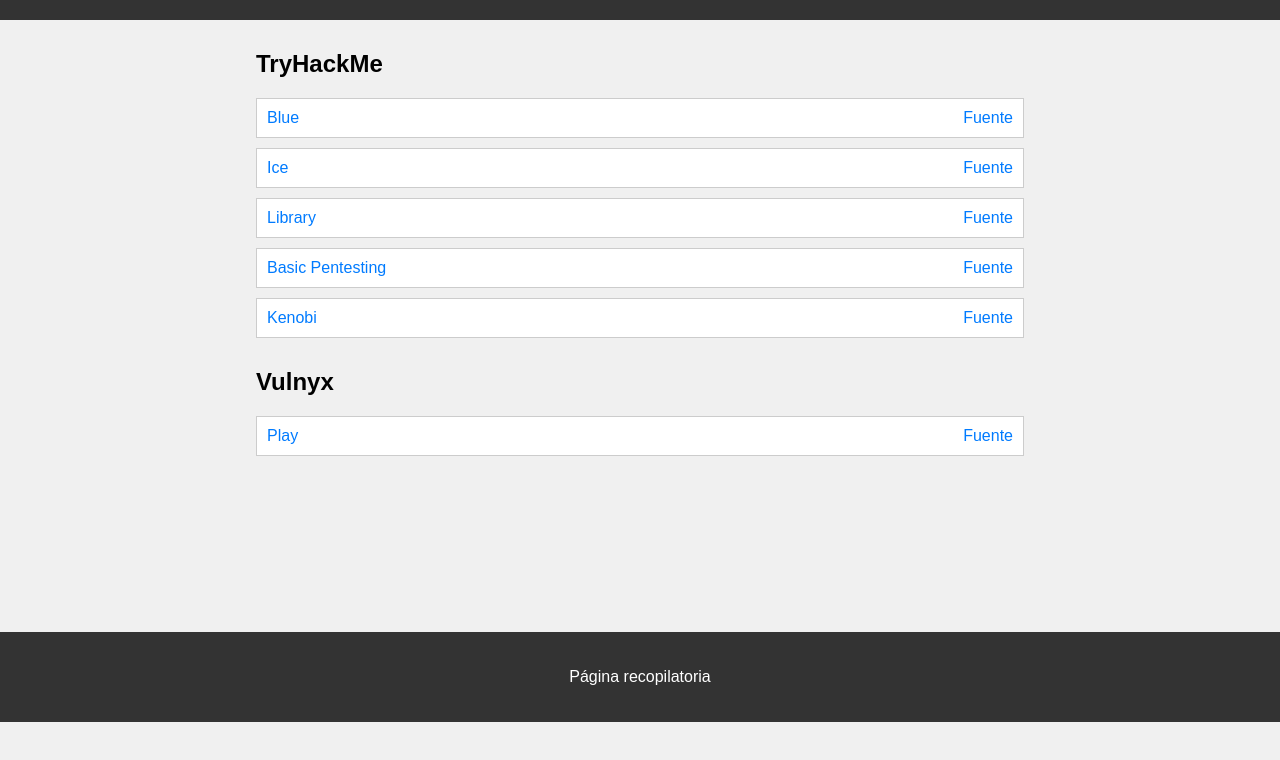
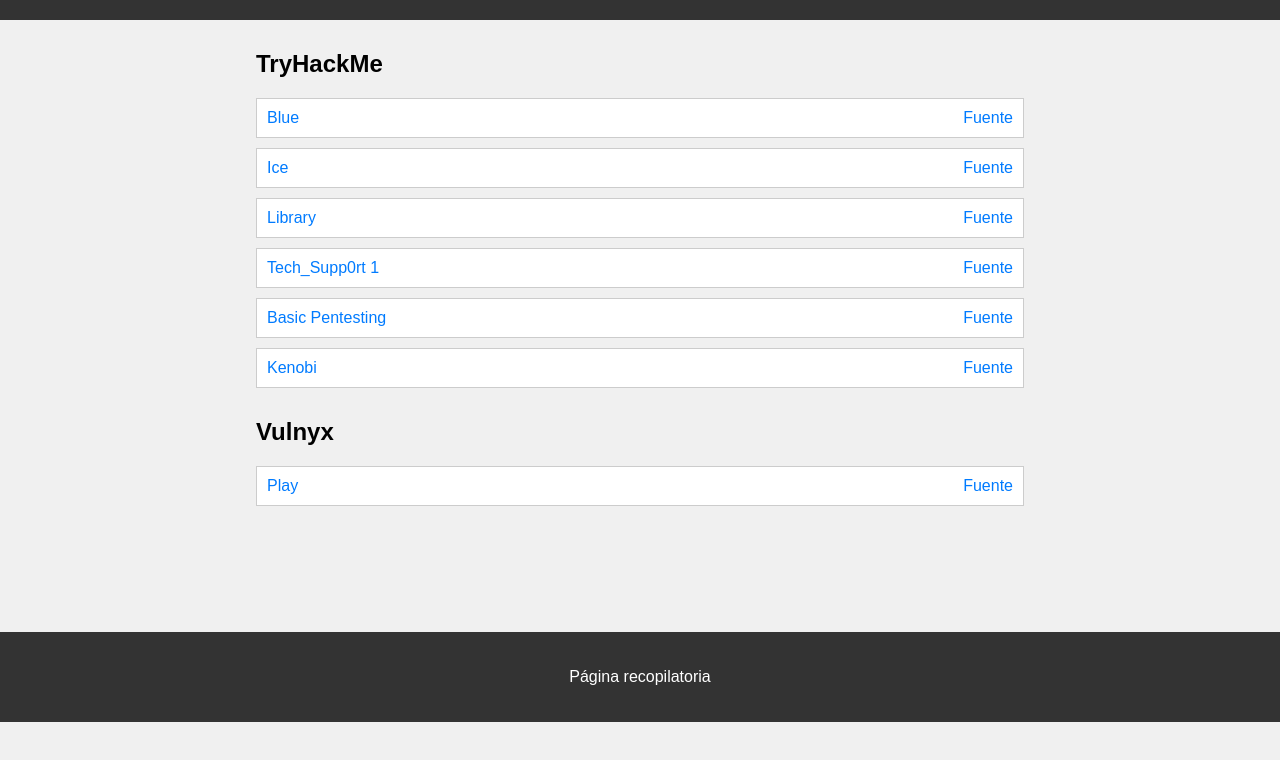
Before and after one commit to PlacidoDiaz/CTF-Writeups, a plain HTML site: page index.html in a window 1280 px wide. Shown: the part 78-838 px from the top of the page. Before the commit the page ends 800 px from the top, so only its background shows below. Drawn offline with Linux system fonts and the light colour scheme.

Commit message:
Update index.html

```diff
--- a/index.html
+++ b/index.html
@@ -81,6 +81,10 @@
         </div>
 
         <div class="machine">
+            <a href="THM/6. Tech_Supp0rt 1/tech.html">Tech_Supp0rt 1</a> <a href="https://tryhackme.com/room/techsupp0rt1">Fuente</a>
+        </div>
+
+        <div class="machine">
             <a href="THM/9. Basic Pentesting/BP.html">Basic Pentesting</a> <a href="https://tryhackme.com/room/basicpentestingjt">Fuente</a>
         </div>
         <div class="machine">
```
